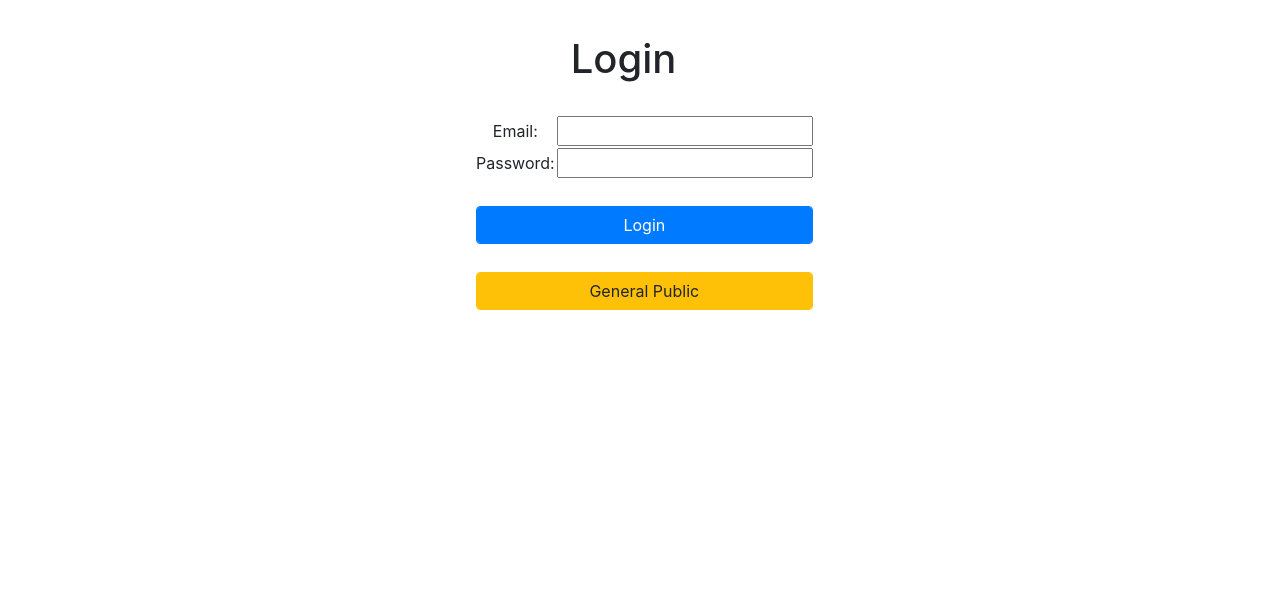
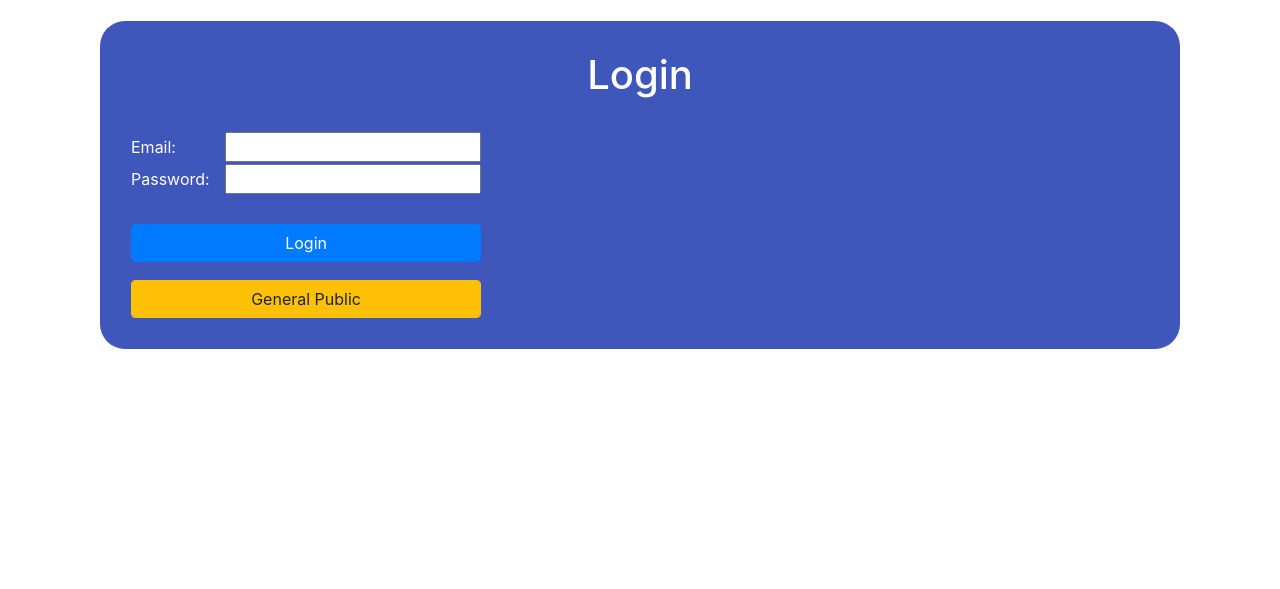
Before and after one commit to RandyWu/ovga, a Flask app: page /login in a window 1280 px wide. Shown: the part 53-642 px from the top of the page. Run offline with Flask 2, Linux system fonts and the light colour scheme; some libraries are stand-ins or nearby versions; some web fonts are replaced.

Commit message:
login view change

```diff
--- a/app/templates/login.html
+++ b/app/templates/login.html
@@ -2,37 +2,37 @@
 {% block content %}
 <main role="main" class="container">
 	<div class="contain">
-			<div style="text-align: center;">
-				<!-- Error messages and flash feedback -->
-				{% for error in form.email.errors %}
-				<span style="color: red;">{{ error }}</span>
-				{% endfor %}
-				{% for error in form.password.errors %}
-				<span style="color: red;">{{ error }}</span>
-				{% endfor %}
-				<br>
-				<h1 style="margin-left: -3%;">Login</h1><br/>
+			<div class="round">
 
-				<div style="margin-left: 35%;">
+				<h1>Login</h1><br/>
+
 				<form action="" method="POST">
 					{{ form.csrf_token }}
 			    <table>
 				  <tr>
-					  <td>Email: </td>
+					  <td class="text-left">Email: &nbsp;&nbsp; </td>
 					  <td>{{form.email}}</td>
 				  </tr>
 				  <tr>
-					  <td>Password: </td>
+					  <td class="text-left">Password: &nbsp;&nbsp; </td>
 					  <td>{{form.password}}</td>
 				  </tr>
 				  <tr>
-					  <td colspan="2">&nbsp;</td>
+					  <td colspan="2">
+						<!-- Error messages and flash feedback -->
+						{% for error in form.email.errors %}
+						<span style="color: red; background-color: bisque;">{{ error }}</span>
+						{% endfor %}
+						{% for erroring in form.password.errors %}
+						<span style="color: red; background-color: bisque;">{{ erroring }}</span>
+						{% endfor %}
+					  </td>
 				  </tr>
 				  <tr>
-					  <td colspan="2"><input type="submit" class="form-control btn btn-primary" value="Login"/></td>
+					<td colspan="2">&nbsp;</td>
 				  </tr>
 				  <tr>
-					  <td colspan="2">&nbsp;</td>
+					  <td colspan="2"><p><input type="submit" class="form-control btn btn-primary" value="Login"/></p></td>
 				  </tr>
 				  <tr>
 					  <td colspan="2"><a class="form-control btn btn-warning" href="{{ url_for('events') }}">General Public</a></td>
@@ -40,7 +40,6 @@
 				</table>
 			</form>
 			</div>
-			</div>
 	</div>
 </main>
 {% endblock %}
```
